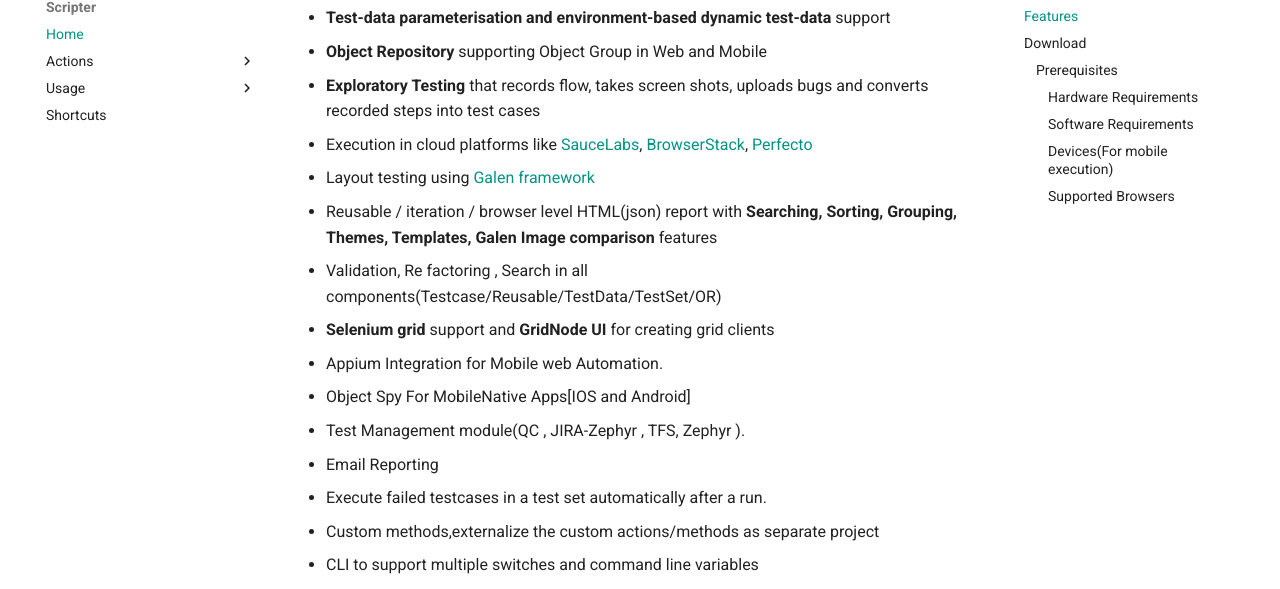
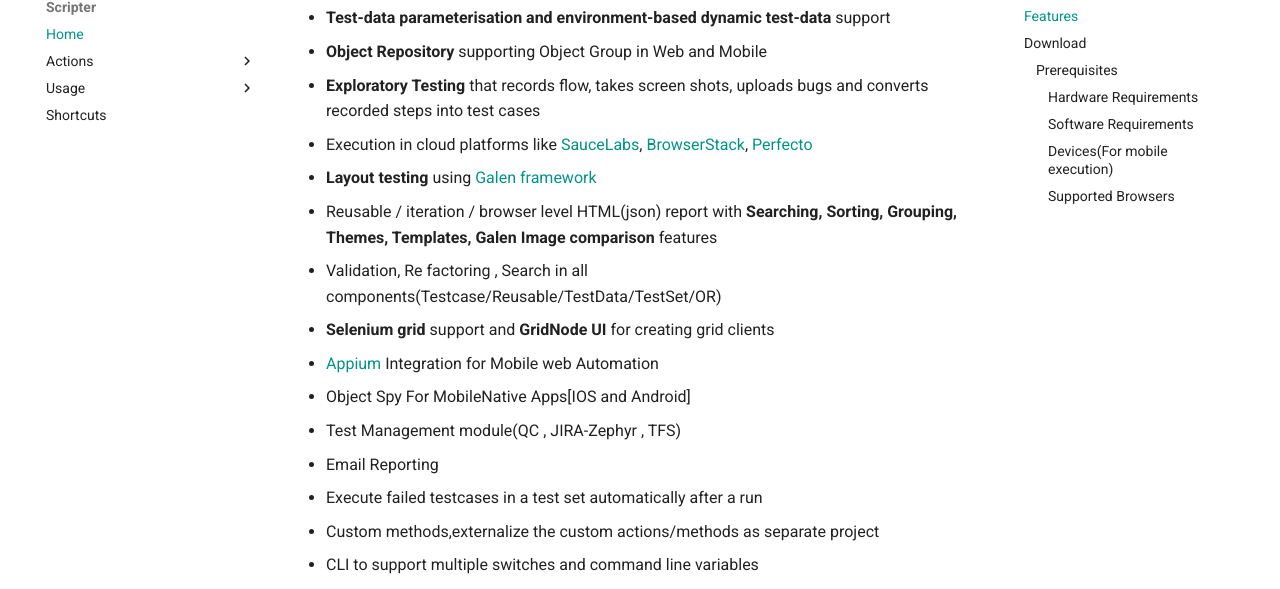
Before and after one commit to CognizantQAHub/Cognizant-Intelligent-Test-Scripter-Helpdoc, an MkDocs documentation site: the page built from docs/index.md, in a window 1280 px wide and 900 px high, scrolled down 442 px. Shown: the part 92-681 px from the top of the window. Built offline with MkDocs 1.6.1 and Material for MkDocs 9.7.7, drawn with Linux system fonts in a browser that asks for light colours; comment, search, counter and statistics services are not loaded; old or Windows-style settings are respelled for this version of MkDocs.

```diff
--- a/docs/index.md
+++ b/docs/index.md
@@ -23,7 +23,7 @@
 
 - Execution in cloud platforms like [SauceLabs](https://saucelabs.com/), [BrowserStack](https://www.browserstack.com/), [Perfecto](https://www.perfectomobile.com/)
 
-- Layout testing using [Galen framework](http://galenframework.com/)
+- **Layout testing** using [Galen framework](http://galenframework.com/)
 
 - Reusable / iteration / browser level HTML(json) report with **Searching, Sorting, Grouping, Themes, Templates, Galen Image comparison** features
 
@@ -31,15 +31,15 @@
 
 - **Selenium grid** support and  **GridNode UI** for creating grid clients
 
-- Appium Integration for Mobile web Automation.
+- [Appium](http://appium.io/) Integration for Mobile web Automation
 
 - Object Spy For MobileNative Apps[IOS and Android]
 
-- Test Management module(QC , JIRA-Zephyr , TFS, Zephyr ).
+- Test Management module(QC , JIRA-Zephyr , TFS)
 
 - Email Reporting
 
-- Execute failed testcases in a test set automatically after a run.
+- Execute failed testcases in a test set automatically after a run
 
 - Custom methods,externalize the custom actions/methods as separate project
 
```
Also changed, not shown: README.md (+1 -1 lines), docs/faq/addon.md (+2 -2 lines).
